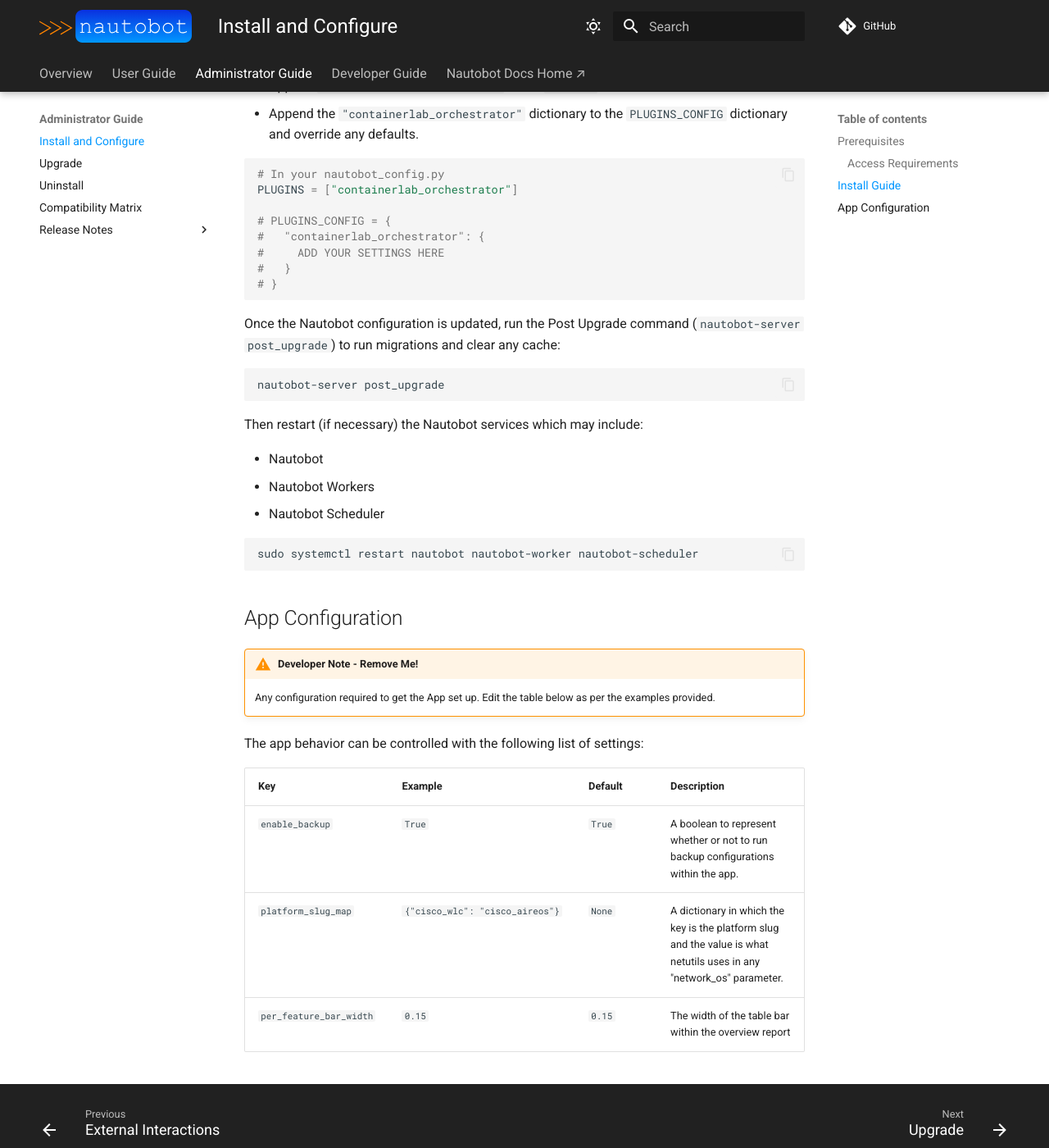
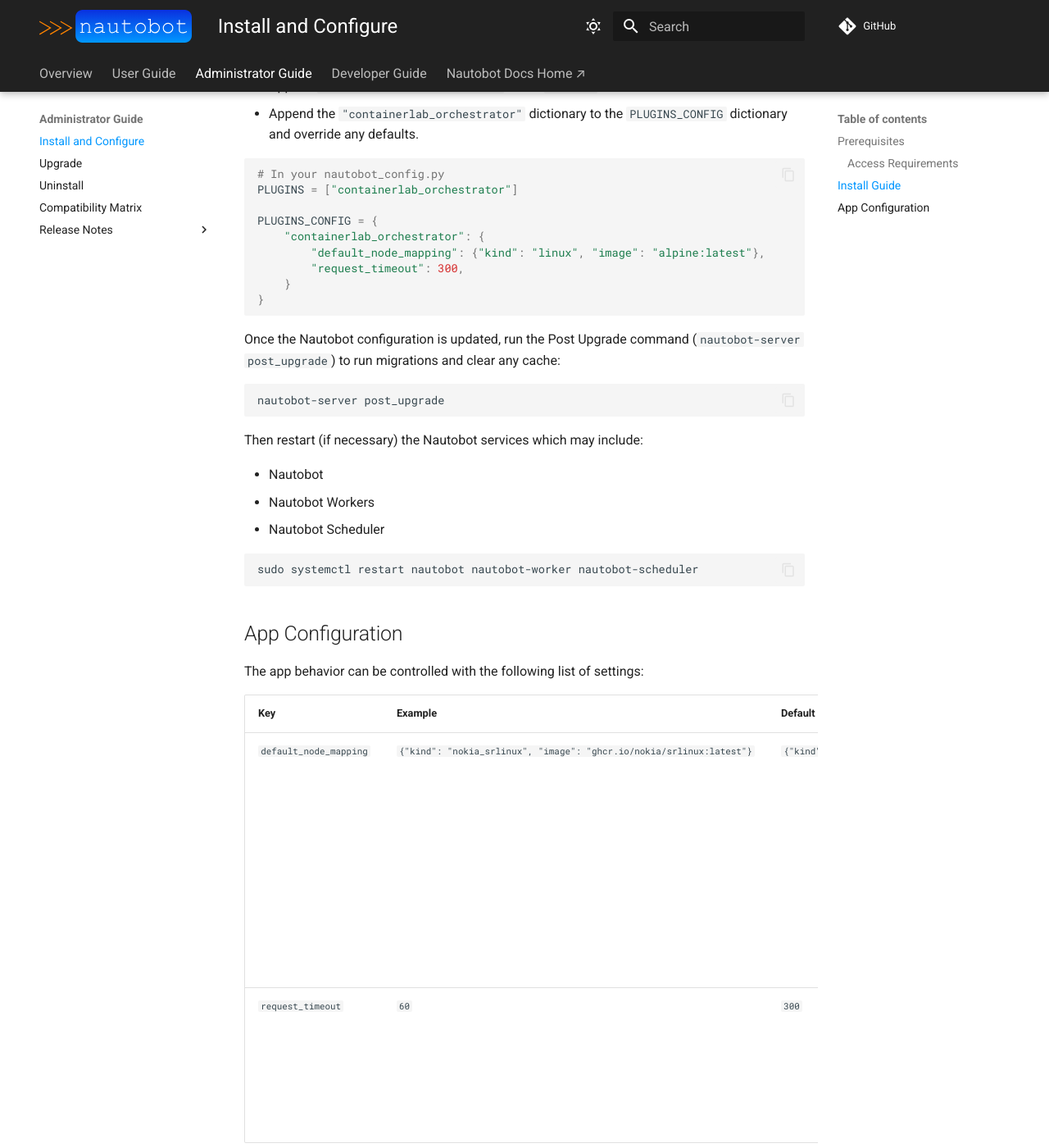
Before and after one commit to jtdub/nautobot-app-containerlab-orchestrator, an MkDocs documentation site: the page built from docs/admin/install.md, in a window 1280 px wide and 1400 px high, scrolled down 1305 px. Shown: the whole window at 82% size. Built offline with MkDocs 1.6.1 and Material for MkDocs 9.7.7, drawn with Linux system fonts in a browser that asks for light colours; comment, search, counter and statistics services are not loaded.

Commit message:
3: Document the app settings in the install guide (AC-8)
Show both settings in the PLUGINS_CONFIG example. Replace the scaffold
rows of the App Configuration table with the two real settings.

````diff
--- a/docs/admin/install.md
+++ b/docs/admin/install.md
@@ -44,11 +44,12 @@ Once installed, the app needs to be enabled in your Nautobot configuration. The
 # In your nautobot_config.py
 PLUGINS = ["containerlab_orchestrator"]
 
-# PLUGINS_CONFIG = {
-#   "containerlab_orchestrator": {
-#     ADD YOUR SETTINGS HERE
-#   }
-# }
+PLUGINS_CONFIG = {
+    "containerlab_orchestrator": {
+        "default_node_mapping": {"kind": "linux", "image": "alpine:latest"},
+        "request_timeout": 300,
+    }
+}
 ```
 
 Once the Nautobot configuration is updated, run the Post Upgrade command (`nautobot-server post_upgrade`) to run migrations and clear any cache:
@@ -69,13 +70,9 @@ sudo systemctl restart nautobot nautobot-worker nautobot-scheduler
 
 ## App Configuration
 
-!!! warning "Developer Note - Remove Me!"
-    Any configuration required to get the App set up. Edit the table below as per the examples provided.
-
 The app behavior can be controlled with the following list of settings:
 
-| Key     | Example | Default | Description                          |
-| ------- | ------ | -------- | ------------------------------------- |
-| `enable_backup` | `True` | `True` | A boolean to represent whether or not to run backup configurations within the app. |
-| `platform_slug_map` | `{"cisco_wlc": "cisco_aireos"}` | `None` | A dictionary in which the key is the platform slug and the value is what netutils uses in any "network_os" parameter. |
-| `per_feature_bar_width` | `0.15` | `0.15` | The width of the table bar within the overview report |
+| Key | Example | Default | Description |
+| --- | ------- | ------- | ----------- |
+| `default_node_mapping` | `{"kind": "nokia_srlinux", "image": "ghcr.io/nokia/srlinux:latest"}` | `{"kind": "linux", "image": "alpine:latest"}` | The containerlab node kind and image that the app uses when no NodeMapping matches a device. When you set this value, you must give both `kind` and `image`. |
+| `request_timeout` | `60` | `300` | The timeout in seconds of each call to a clab-api-server host. The value is an integer of 1 or more. |
````
